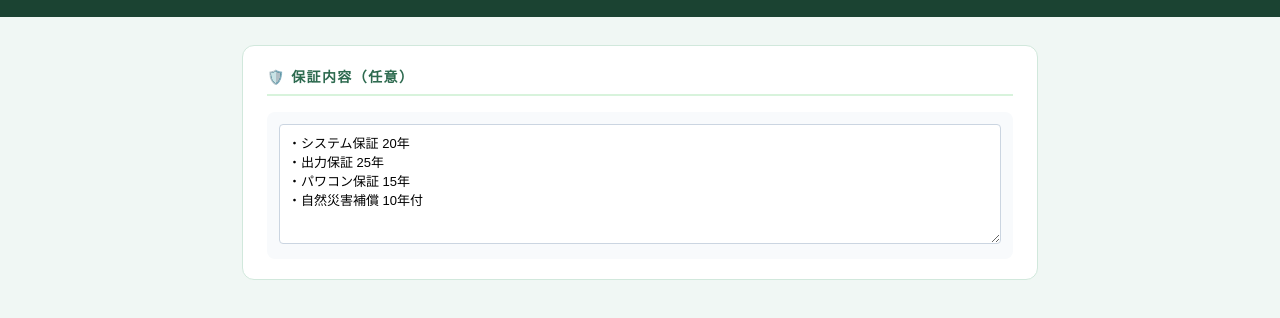
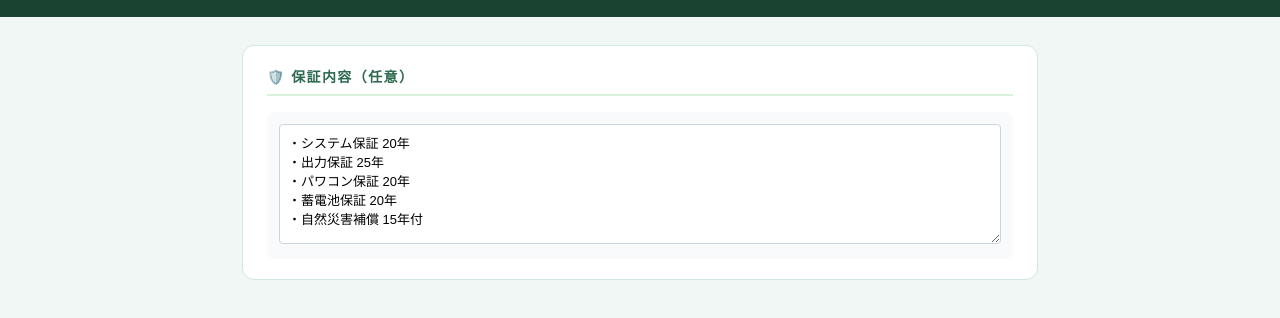
Before and after one commit to azumanakazono-gif/jibunden-tool-test, a plain HTML site: page warranty.html in a window 1280 px wide. Shown: the part 70-388 px from the top of the page. Drawn offline with Linux system fonts and the light colour scheme.

Commit message:
fix: 保証内容のデフォルト値を更新（パワコン20年・蓄電池20年・自然災害15年） (#59)
https://claude.ai/code/session_0183F2XoSVyP4vWfYGZMC5yX

Co-authored-by: Claude <noreply@anthropic.com>

```diff
--- a/warranty.html
+++ b/warranty.html
@@ -44,8 +44,9 @@ body { font-family: 'Hiragino Kaku Gothic ProN', 'Meiryo', sans-serif; backgroun
       <textarea id="warranty-notes"
         style="width:100%;min-height:120px;padding:8px;border:1px solid #cbd5e1;border-radius:4px;font-size:13px;font-family:inherit;resize:vertical">・システム保証 20年
 ・出力保証 25年
-・パワコン保証 15年
-・自然災害補償 10年付</textarea>
+・パワコン保証 20年
+・蓄電池保証 20年
+・自然災害補償 15年付</textarea>
     </div>
   </div>
 
```
